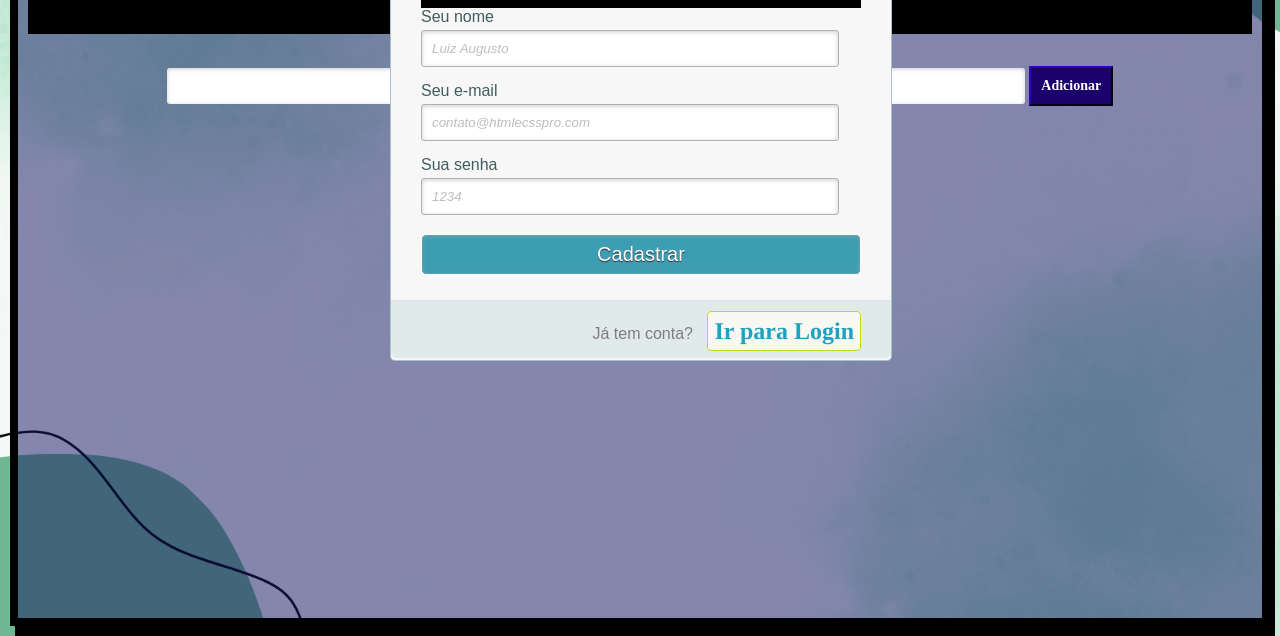
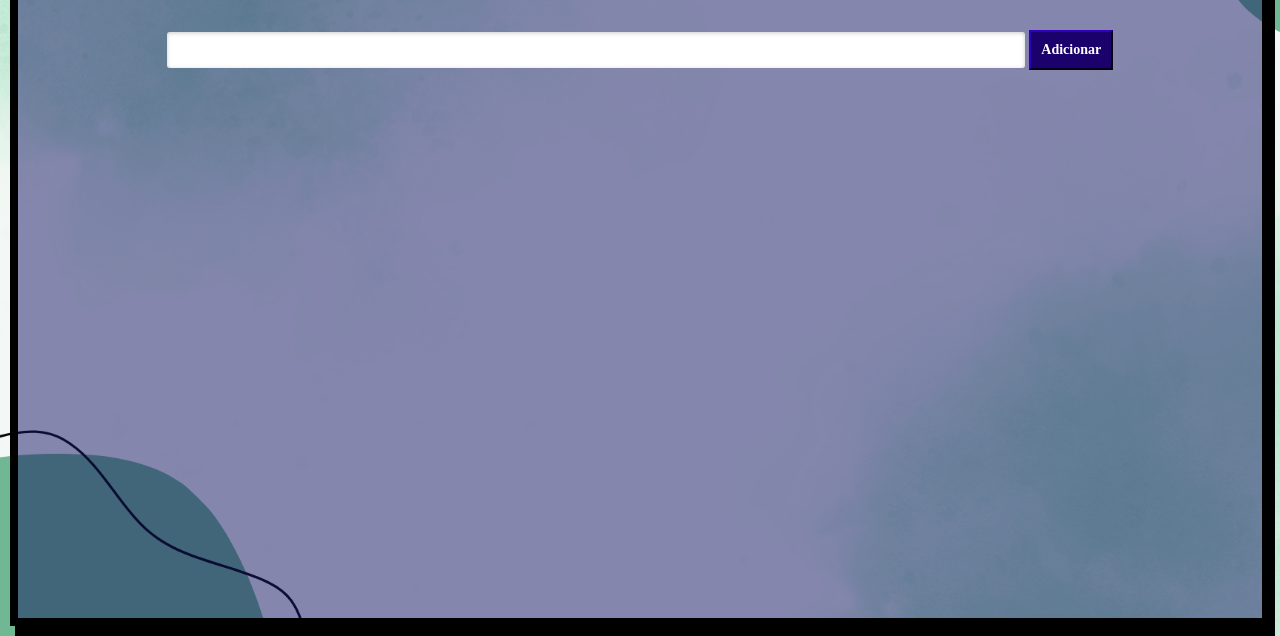
Before and after one commit to ElaineDutra/CursoINF, a plain HTML site: page TodoList/to do list.html in a window 1280 px wide. Shown: the part 164-800 px from the top of the page. Drawn offline with Linux system fonts and the light colour scheme.

Commit message:
2.5 version

```diff
--- a/TodoList/to do list.html
+++ b/TodoList/to do list.html
@@ -5,79 +5,6 @@
 </head>
 <body>
 
-
-<<<<<<< Updated upstream
-
- <div class="container" >
-    <a class="links" id="paracadastro"></a>
-    <a class="links" id="paralogin"></a>
-
-    <div class="content">
-      <!--FORMULÁRIO DE LOGIN-->
-      <div id="login">
-        <form method="post" action="">
-          <h1>Login</h1>
-          <p>
-            <label for="email_login">Seu e-mail</label>
-            <input id="email_login" name="email_login" required="required" type="text" placeholder="contato@htmlecsspro.com"/>
-          </p>
-
-          <p>
-            <label for="senha_login">Sua senha</label>
-            <input id="senha_login" name="senha_login" required="required" type="password" placeholder="1234" />
-          </p>
-
-          <p>
-            <input type="checkbox" name="manterlogado" id="manterlogado" value="" />
-            <label for="manterlogado">Manter-me logado</label>
-          </p>
-
-          <p>
-            <input type="submit" value="Logar" />
-          </p>
-
-          <p class="link">
-            Ainda não tem conta?
-            <a href="#paracadastro">Cadastre-se</a>
-          </p>
-        </form>
-      </div>
-
-      <!--FORMULÁRIO DE CADASTRO-->
-      <div id="cadastro">
-        <form method="post" action="">
-          <h1>Cadastro</h1>
-
-          <p>
-            <label for="nome_cad">Seu nome</label>
-            <input id="nome_cad" name="nome_cad" required="required" type="text" placeholder="Luiz Augusto" />
-          </p>
-
-          <p>
-            <label for="email_cad">Seu e-mail</label>
-            <input id="email_cad" name="email_cad" required="required" type="email" placeholder="contato@htmlecsspro.com"/>
-          </p>
-
-          <p>
-            <label for="senha_cad">Sua senha</label>
-            <input id="senha_cad" name="senha_cad" required="required" type="password" placeholder="1234"/>
-          </p>
-
-          <p>
-            <input type="submit" value="Cadastrar"/>
-          </p>
-
-          <p class="link">
-            Já tem conta?
-            <a href="#paralogin"> Ir para Login </a>
-          </p>
-        </form>
-      </div>
-    </div>
-  </div>
-=======
-
->>>>>>> Stashed changes
     <div id="lista">
 
         <div id="cbç">
```
Also changed, not shown: TodoList/Cadpg.html (+13 -4 lines).
